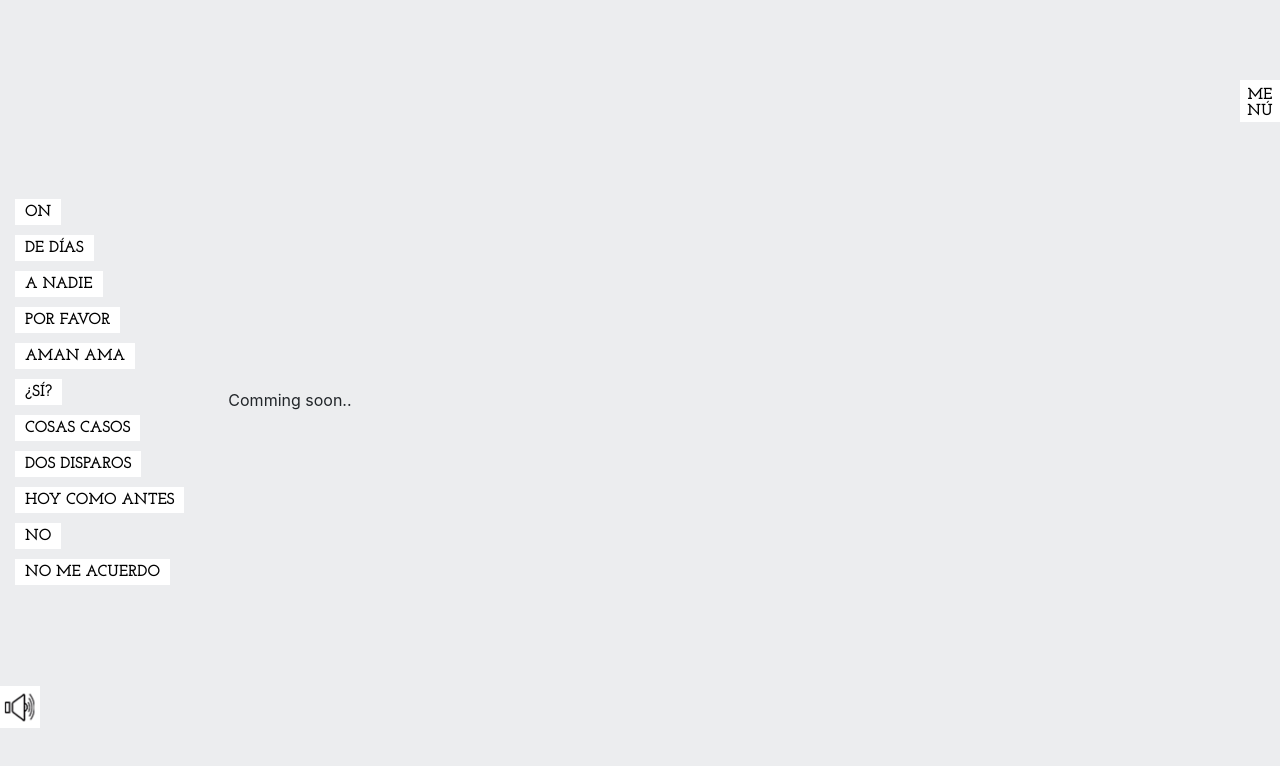
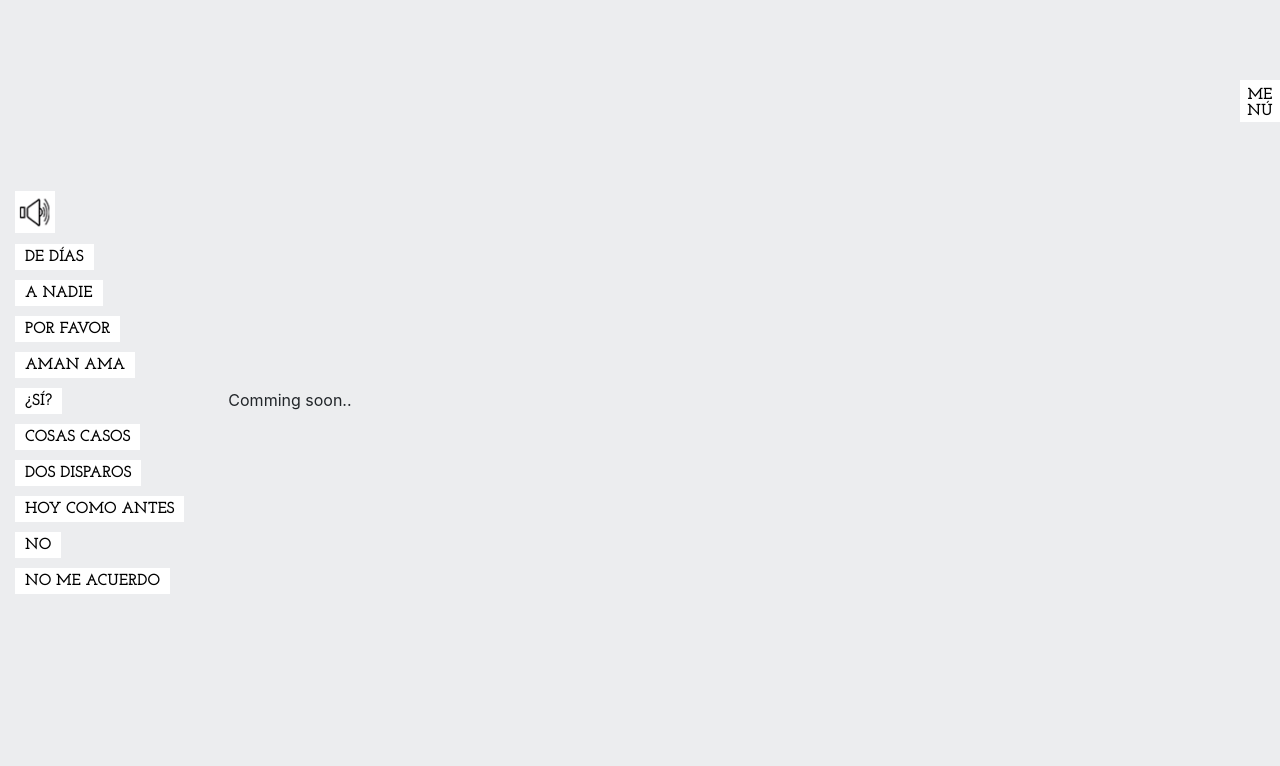
Before and after one commit to alejandro-ser/hoycomoantes, a plain HTML site: page pelicula.html in a window 1280 px wide. Drawn offline with Linux system fonts and the light colour scheme.

Commit message:
Correccion para boton de audio en pelicula

```diff
--- a/css/estilos.css
+++ b/css/estilos.css
@@ -329,6 +329,30 @@ p {
   line-height: 1.2rem;
 }
 
+.btn-pelicula {
+  height: 42px;
+  width: 40px;
+  border-radius: 0;
+  background-image: url(../img/sound_on.png);
+  background-size: cover;
+
+  display: inline-block;
+  font-weight: 700;
+  color: #000;
+  background-color: #fff;
+  text-align: center;
+  vertical-align: middle;
+  -webkit-user-select: none;
+  -moz-user-select: none;
+  -ms-user-select: none;
+  user-select: none;
+  border: 1px solid transparent;
+}
+
+.btn-pelicula:hover {
+  background-image: url(../img/sound_off.png);
+}
+
 /* EVENTOS */
 .eventos {
   padding-top: 6rem;
--- a/pelicula.html
+++ b/pelicula.html
@@ -46,14 +46,14 @@
     <button id="menu" class="btn-main btn-menu" type="button" name="button">
       <span>ME <br> NÚ</span>
     </button>
-    <button class="btn-main btn-sound" type="button" name="button"></button>
+    <!-- <button class="btn-main btn-sound" type="button" name="button"></button> -->
 
     <!-- Contenedor -->
     <div class="pelicula container-fluid h-100">
       <div class="row justify-content-center align-items-center h-100">
         <div class="pelicula__content col-2">
           <ul class="menu__list">
-            <li><a href="#">ON</a></li>
+            <li><button class="btn-pelicula" type="button" name="button"></button></li>
             <li><a onmouseover="showInfo('de_dias')" onmouseout="hideInfo('de_dias')" href="#">DE DÍAS</a></li>
             <li><a onmouseover="showInfo('a_nadie')" onmouseout="hideInfo('a_nadie')" href="#">A NADIE</a></li>
             <li><a onmouseover="showInfo('por_favor')" onmouseout="hideInfo('por_favor')" href="#">POR FAVOR</a></li>
```
